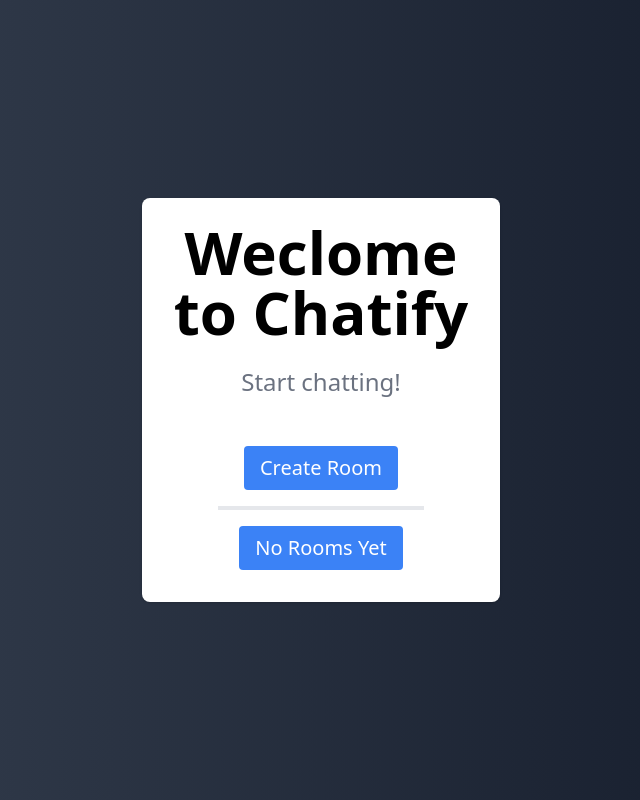
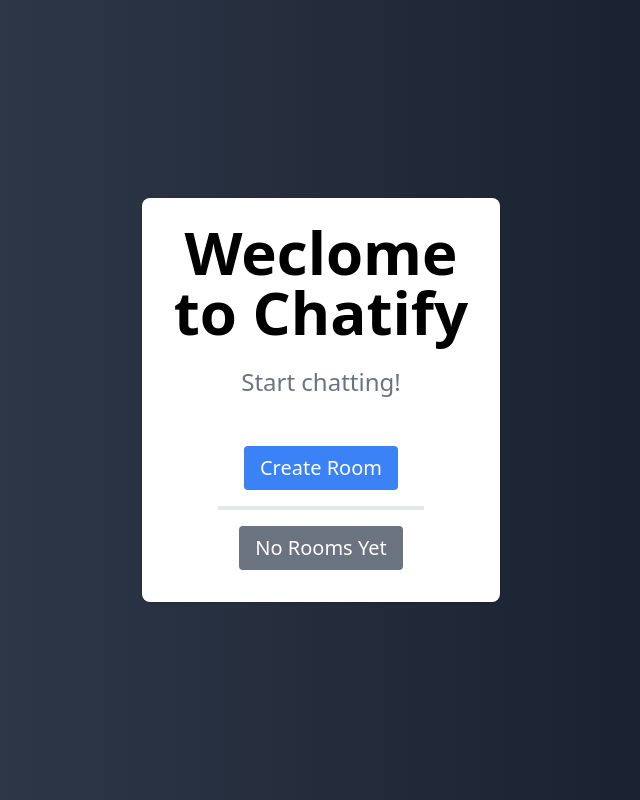
Before and after one commit to szgyuszi/chat-app, a React (Vite) app in the folder client/: page / in a window 1280 px wide. Shown: the whole page, without its empty margins (319-959 px from the left). Built offline with nearby package versions, Linux system fonts and the light colour scheme; no server answers.

Commit message:
feat: drill down prop to join room

```diff
--- a/client/src/App.tsx
+++ b/client/src/App.tsx
@@ -78,7 +78,7 @@ const App = () => {
                 </Button>
                 <p className="m-2 border-2 border-gray-200 w-2/3"></p>
                 <Button
-                  /* disabled={rooms.length == 0 ? true : false} */
+                  disabled={rooms.length == 0 ? true : false}
                   className="m-2"
                   onClick={() => {
                     setIsCreateRoom(false);
@@ -90,7 +90,7 @@ const App = () => {
               </div>
             )}
             {isCreateRoom && <CreateRoom joinRoom={joinRoom} />}
-            {isJoinRoom && <JoinRoom rooms={rooms} />}
+            {isJoinRoom && <JoinRoom rooms={rooms} joinRoom={joinRoom} />}
 
             {(isCreateRoom || isJoinRoom) && (
               <Button
```
